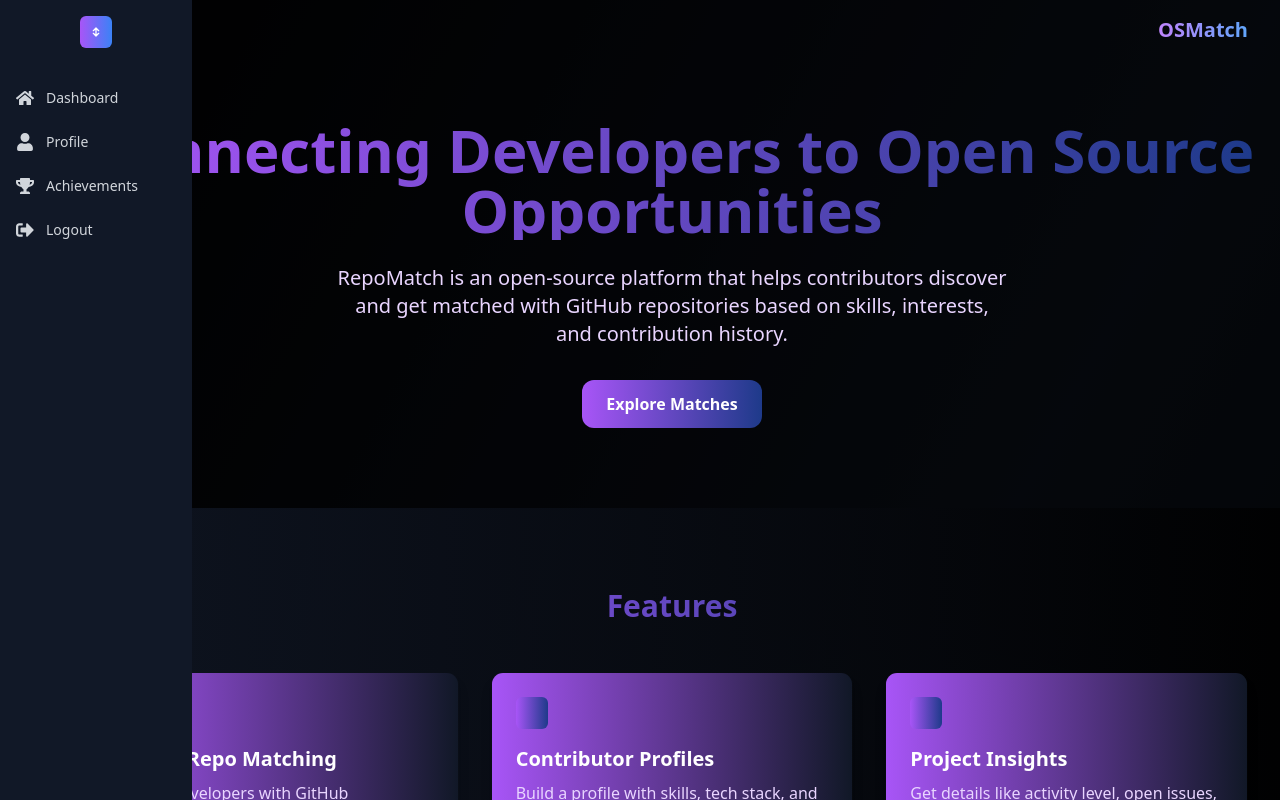
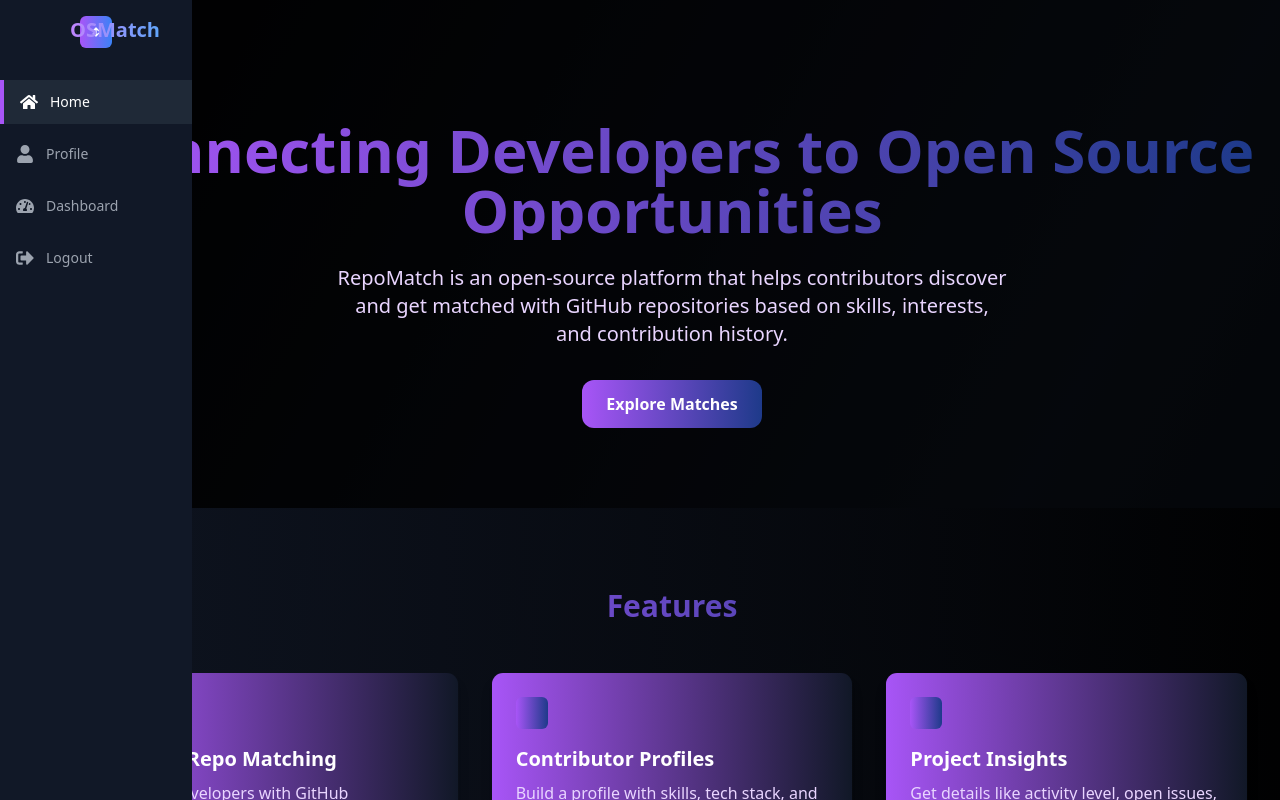
Before and after one commit to Kedar-1118/ILLUMINATI-SGU-HACKATHON, a React (Create React App) app in the folder client/: page / in a window 1280 px wide. Shown: the top 800 px of the page. Built offline with nearby package versions, Linux system fonts and the light colour scheme.

Commit message:
Navbar changes made

```diff
--- a/client/src/components/Navbar.jsx
+++ b/client/src/components/Navbar.jsx
@@ -1,14 +1,31 @@
 // src/components/Sidebar.jsx
-import React from 'react';
-import { NavLink } from 'react-router-dom';
-import { FaHome, FaUser, FaTrophy, FaSignOutAlt } from 'react-icons/fa';
+import React, { useState } from 'react';
+import { NavLink, useLocation } from 'react-router-dom';
+import { FaHome, FaUser,FaTachometerAlt, FaSignOutAlt, FaTimes, FaBars } from 'react-icons/fa';
 
 const Sidebar = () => {
+  const [isCollapsed, setIsCollapsed] = useState(false);
+  const location = useLocation();
+
+  const toggleSidebar = () => {
+    setIsCollapsed(!isCollapsed);
+  };
+
   return (
-    <div className="fixed inset-y-0 left-0 z-50 flex">
+    <>
+      {/* Mobile Toggle Button */}
+      <button
+        onClick={toggleSidebar}
+        className="fixed z-60 bottom-4 left-4 md:hidden bg-gray-800 p-3 rounded-full shadow-lg"
+      >
+        {isCollapsed ? <FaBars className="text-white" /> : <FaTimes className="text-white" />}
+      </button>
+
+      {/* Sidebar */}
+      <div className={`fixed inset-y-0 left-0 z-50 flex transition-all duration-300 ease-in-out ${isCollapsed ? '-translate-x-full' : 'translate-x-0'}`}>
         {/* Hover Sidebar */}
         <div className="group relative h-full">
-        <div className="bg-gray-900 h-full transition-all duration-300 ease-in-out w-12 group-hover:w-48 overflow-hidden">
+          <div className={`bg-gray-900 h-full transition-all duration-300 ease-in-out ${isCollapsed ? 'w-0' : 'w-12 group-hover:w-48'} overflow-hidden`}>
             {/* Logo */}
             <div className="flex items-center justify-center h-16">
               <div className="w-8 h-8 bg-gradient-to-r from-purple-500 to-blue-500 rounded-md flex items-center justify-center">
@@ -20,10 +37,30 @@ const Sidebar = () => {
 
             {/* Nav Items */}
             <nav className="mt-4 flex flex-col gap-2 text-sm">
-            <SidebarLink to="/dashboard" icon={<FaHome />} text="Dashboard" />
-            <SidebarLink to="/profile" icon={<FaUser />} text="Profile" />
-            <SidebarLink to="/achievements" icon={<FaTrophy />} text="Achievements" />
-            <SidebarLink to="/logout" icon={<FaSignOutAlt />} text="Logout" />
+      <SidebarLink
+        to="/"
+        icon={<FaHome />}
+        text="Home"
+        isActive={location.pathname === '/'}
+      />
+      <SidebarLink
+        to="/profile"
+        icon={<FaUser />}
+        text="Profile"
+        isActive={location.pathname === '/profile'}
+      />
+      <SidebarLink
+        to="/dashboard"
+        icon={<FaTachometerAlt />}
+        text="Dashboard"
+        isActive={location.pathname === '/dashboard'}
+      />
+      <SidebarLink
+        to="/logout"
+        icon={<FaSignOutAlt />}
+        text="Logout"
+        isActive={location.pathname === '/logout'}
+              />
             </nav>
           </div>
         </div>
@@ -33,13 +70,18 @@ const Sidebar = () => {
           OSMatch
         </div>
       </div>
+    </>
   );
 };
 
-const SidebarLink = ({ to, icon, text }) => (
+const SidebarLink = ({ to, icon, text, isActive }) => (
   <NavLink
     to={to}
-    className="flex items-center px-4 py-2 text-gray-300 hover:bg-gray-700 hover:text-white transition-colors"
+    className={`flex items-center px-4 py-3 transition-colors ${
+      isActive
+        ? 'bg-gray-800 text-white border-l-4 border-purple-500'
+        : 'text-gray-400 hover:bg-gray-700 hover:text-white'
+    }`}
   >
     <span className="text-lg">{icon}</span>
     <span className="ml-3 whitespace-nowrap opacity-0 group-hover:opacity-100 transition-opacity duration-300">
```
Lines whose indentation alone changed are shown as unchanged.
